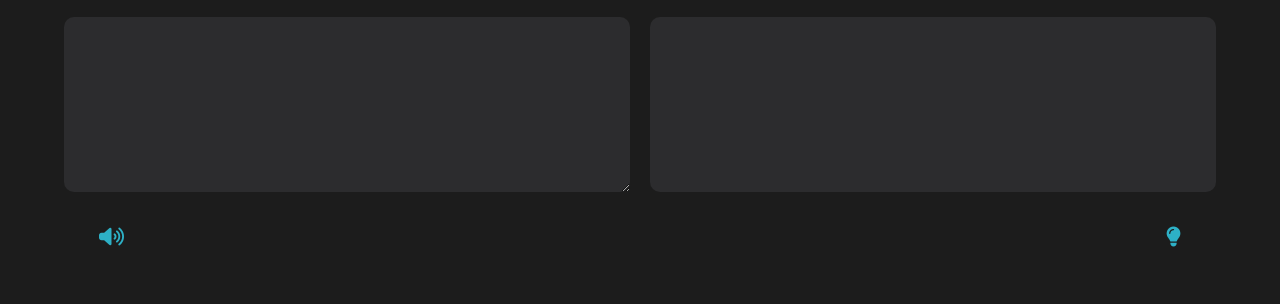
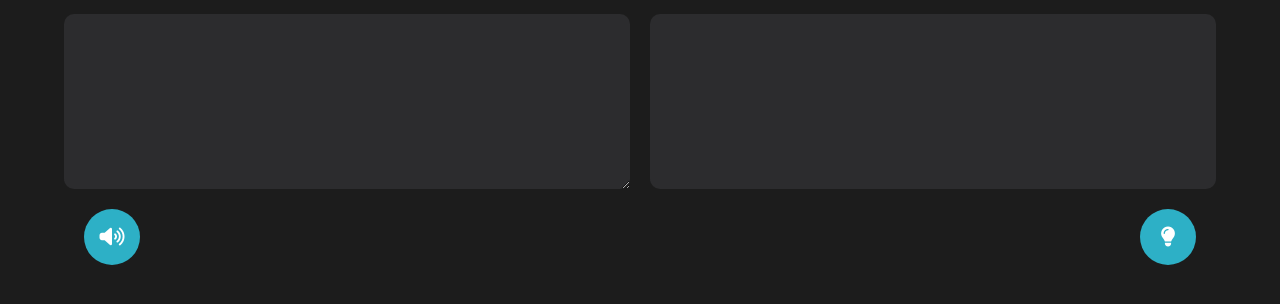
Before and after one commit to iKarans/iMorse, a website: page index.html in a window 1280 px wide. Shown: the part 328-632 px from the top of the page. Drawn offline with Linux system fonts and the light colour scheme.

Commit message:
made the icones same size through btns

```diff
--- a/index.html
+++ b/index.html
@@ -19,8 +19,12 @@
         <textarea class="translater__output-1"></textarea>
         <textarea class="translater__output-1b"></textarea>
         <p class="translater__output-2"></p>
-            <i class="fas fa-volume-up translater__sound"></i>
-            <i class="fas fa-lightbulb translater__light"></i>
+        <button class="translater__sound">
+            <i class="fas fa-volume-up translater__sound__icon"></i>
+        </button>
+        <button class="translater__light">
+            <i class="fas fa-lightbulb translater__light__icon"></i>
+        </button>
 
 
     </main>
--- a/scss/components.scss
+++ b/scss/components.scss
@@ -84,21 +84,36 @@ body {
     }
     &__sound {
         justify-self: start;
+        display: flex;
+        justify-content: center;
+        align-items: center;
         font-size: 20px;
-        // border-radius: 50%;
-        // background-color: #2db0c6;
-        color: #2db0c6;
-        padding: 15px;
+        border-radius: 50%;
+        background-color: #2db0c6;
         margin-left: 20px;
+        width: 56px;
+        height: 56px;
+        border: none;
+        &__icon {
+            color: white;
+        }
+
     }
     &__light {
         grid-column: 4 / 5;
         justify-self: end;
+        display: flex;
+        justify-content: center;
+        align-items: center;
         font-size: 20px;
-        // border-radius: 50%;
-        // background-color: #2db0c6;
-        color: #2db0c6;
-        padding: 15px;
+        border-radius: 50%;
+        background-color: #2db0c6;
         margin-right: 20px;
+        width: 56px;
+        height: 56px;
+        border: none;
+        &__icon {
+            color: white;
+        }
     }
 }
```
Also changed, not shown: scss/main.css.
